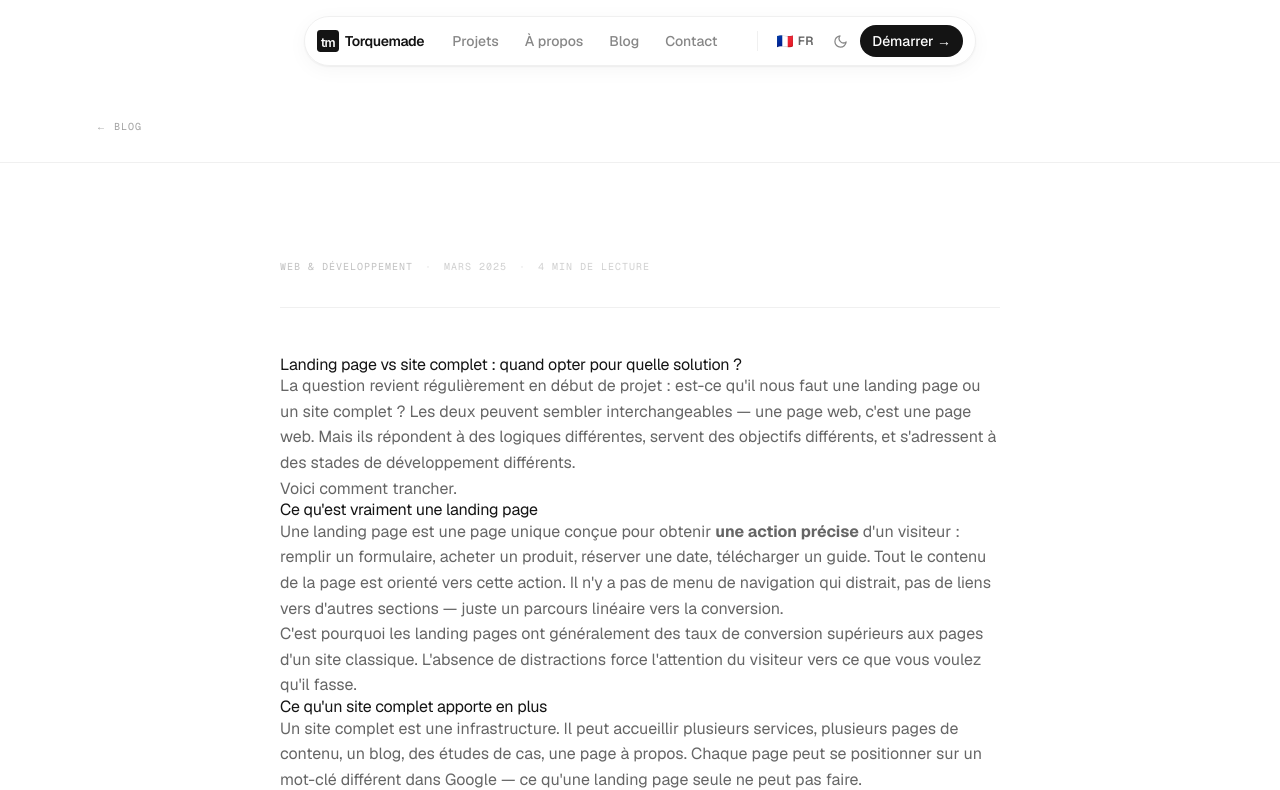
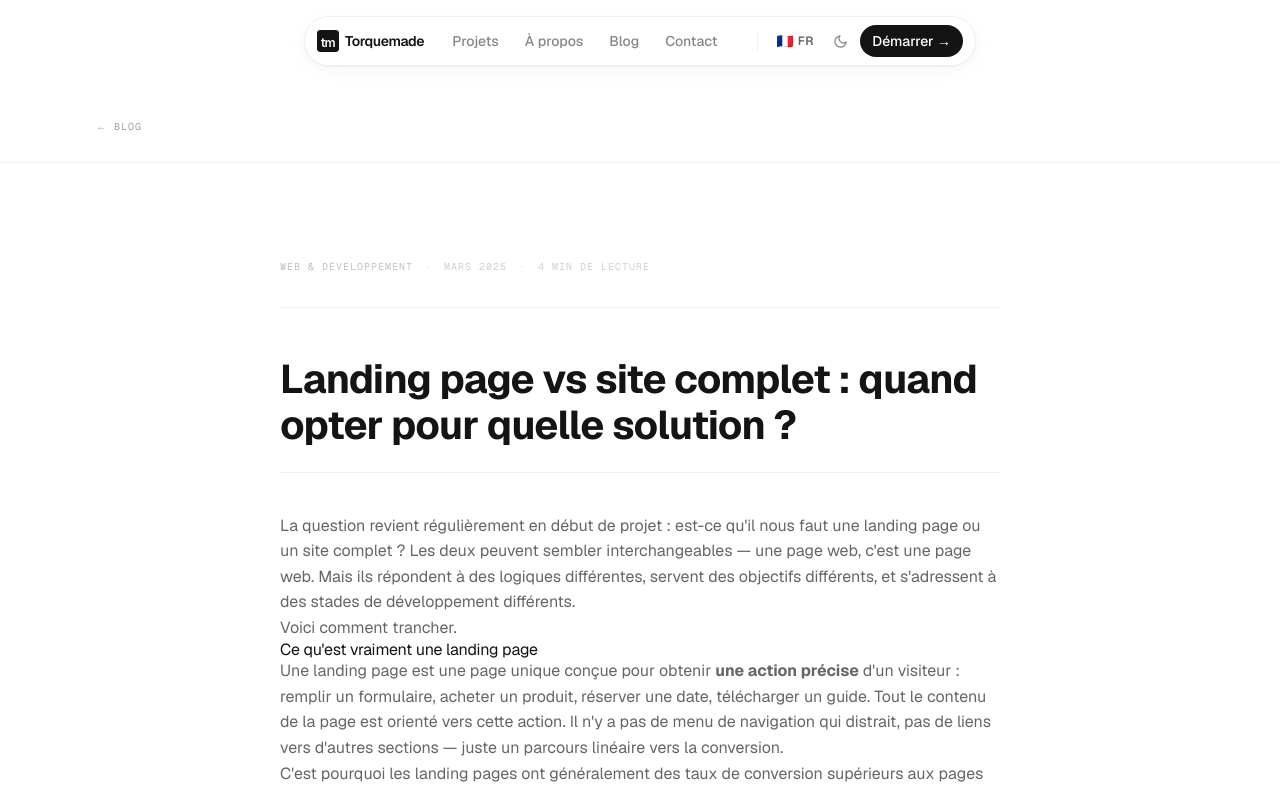
Before and after one commit to loanrmb/torquemade-v2, a Next.js app: page /blog/landing-page-vs-site-complet in a window 1280 px wide. Shown: the top 790 px of the page. Built offline with nearby package versions, Linux system fonts and the light colour scheme.

Commit message:
Update _content.tsx

```diff
--- a/app/blog/(articles)/landing-page-vs-site-complet/_content.tsx
+++ b/app/blog/(articles)/landing-page-vs-site-complet/_content.tsx
@@ -72,7 +72,7 @@ function ArticleFR({ lang }: { lang: 'fr' | 'en' }) {
         <span className="opacity-30">4 min de lecture</span>
       </div>
 
-      <h1>Landing page vs site complet : quand opter pour quelle solution ?</h1>
+      <h1 className="blog-article-title">Landing page vs site complet : quand opter pour quelle solution ?</h1>
 
       <p>La question revient régulièrement en début de projet : est-ce qu&apos;il nous faut une landing page ou un site complet ? Les deux peuvent sembler interchangeables — une page web, c&apos;est une page web. Mais ils répondent à des logiques différentes, servent des objectifs différents, et s&apos;adressent à des stades de développement différents.</p>
 
@@ -135,7 +135,7 @@ function ArticleEN({ lang }: { lang: 'fr' | 'en' }) {
         <span className="opacity-30">4 min read</span>
       </div>
 
-      <h1>Landing Page vs Full Site: When to Choose Which?</h1>
+      <h1 className="blog-article-title">Landing Page vs Full Site: When to Choose Which?</h1>
 
       <p>The question comes up regularly at the start of a project: do we need a landing page or a full site? The two can seem interchangeable — a web page is a web page. But they follow different logic, serve different objectives, and suit different stages of development.</p>
 
```
